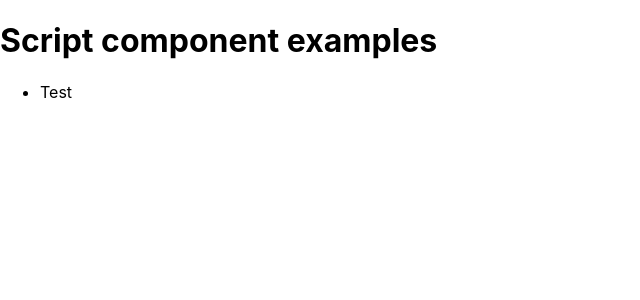
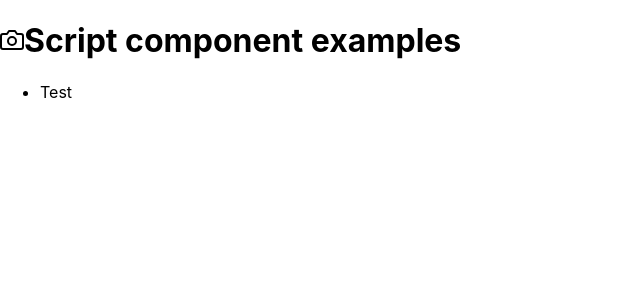
Before and after one commit to AzarowDev/Portfolio, a Next.js app: page / in a window 1280 px wide. Shown: the top 300 px of the page, without its empty margins (0-640 px from the left). Built offline with nearby package versions, Linux system fonts and the light colour scheme.

Commit message:
:construction: add feather icons

```diff
--- a/package.json
+++ b/package.json
@@ -12,7 +12,8 @@
     "framer-motion": "^6.3.4",
     "next": "12.1.6",
     "react": "18.1.0",
-    "react-dom": "18.1.0"
+    "react-dom": "18.1.0",
+    "react-feather": "^2.0.9"
   },
   "devDependencies": {
     "@types/node": "17.0.35",
--- a/pages/index.tsx
+++ b/pages/index.tsx
@@ -3,11 +3,12 @@ import Head from 'next/head'
 import Image from 'next/image'
 import styles from '../styles/Home.module.css'
 import Link from 'next/link'
+import { Camera } from 'react-feather'
 
 const Home: NextPage = () => {
   return (
       <main>
-        <h1>Script component examples</h1>
+        <h1><Camera />Script component examples</h1>
         <ul>
           <li>
             <Link href="/test">
```
Also changed, not shown: 2 other files (tests, documents, lock files or other folders).
